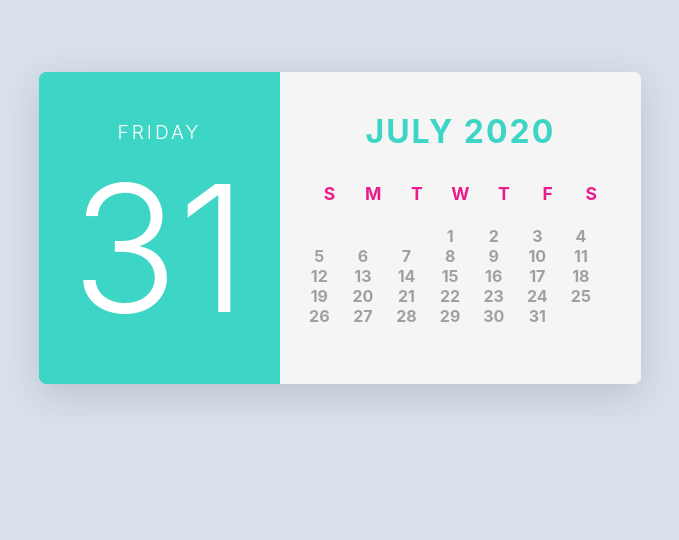
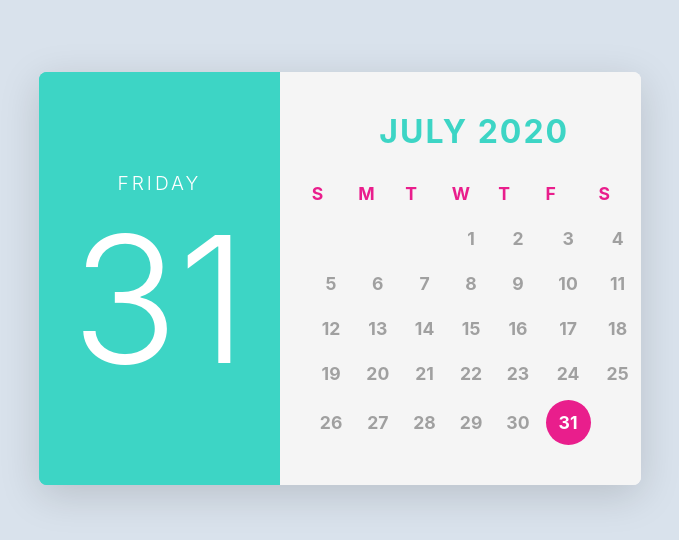
Before and after one commit to IrynaKr1/react-calendar, a React (Vite) app: page / in a window 1280 px wide. Shown: the top 540 px of the page, without its empty margins (300-979 px from the left). Built offline with nearby package versions, Linux system fonts and the light colour scheme.

Commit message:
Add correct grid style to week component, add current day styling

```diff
--- a/src/components/Day.jsx
+++ b/src/components/Day.jsx
@@ -1,7 +1,7 @@
 import styles from './Days.module.scss';
 
 function Day({ date, isToday }) {
-  return <div className={styles.dateStyle}>{date}</div>;
+  return <div className={`${styles.dateStyle} ${isToday ? styles.today : ''}`}>{date || ''}</div>;
 }
 
 export default Day;
--- a/src/components/Days.module.scss
+++ b/src/components/Days.module.scss
@@ -1,11 +1,20 @@
 .dateStyle {
   color: rgb(160, 160, 160);
   font-weight: bold;
-  padding: 5px;
-  width: 15px;
-  height: 15px;
+  padding: 8px;
   text-align: center;
+  font-size: 1.1rem;
+  min-height: 35px;
   display: flex;
   align-items: center;
   justify-content: center;
 }
+
+.today {
+  background: #e91e8c;
+  color: white !important;
+  border-radius: 50%;
+  width: 45px;
+  height: 45px;
+  margin: 0 auto;
+}
--- a/src/components/Month.jsx
+++ b/src/components/Month.jsx
@@ -1,5 +1,5 @@
 import Head from './Head';
-import TableHead from './TableHeader';
+import TableHeader from './TableHeader';
 import Week from './Week';
 import styles from './Month.module.scss';
 
@@ -15,10 +15,10 @@ function Month() {
   return (
     <div className={styles.month}>
       <Head month='JULY' year='2020' />
-      <TableHead />
-      <div className={styles.weeksContainer}>
+      <div className={styles.calendarGrid}>
+        <TableHeader />
         {weeks.map((weekDays, index) => (
-          <Week key={index} days={weekDays} />
+          <Week key={index} days={weekDays} todayDate={31} />
         ))}
       </div>
     </div>
--- a/src/components/Month.module.scss
+++ b/src/components/Month.module.scss
@@ -4,7 +4,8 @@
   padding: 2.5rem 2rem;
 }
 
-.weeksContainer {
-  display: flex;
-  flex-direction: column;
+.calendarGrid {
+  display: grid;
+  grid-template-columns: repeat(7, 1fr);
+  gap: 8px;
 }
--- a/src/components/TabHeader.module.scss
+++ b/src/components/TabHeader.module.scss
@@ -1,9 +1,5 @@
 .headerStyles {
-  display: grid;
-  grid-template-columns: repeat(7, 1fr);
-  gap: 8px;
-  margin-bottom: 1rem;
-  text-align: center;
+  display: contents;
 
   div {
     color: #e91e8c;
--- a/src/components/Week.jsx
+++ b/src/components/Week.jsx
@@ -1,11 +1,11 @@
 import Day from './Day';
 import styles from './Week.module.scss';
 
-function Week({ days }) {
+function Week({ days, todayDate }) {
   return (
     <div className={styles.weekStyle}>
-      {days.map((day) => (
-        <Day key={day} date={day} />
+      {days.map((day, index) => (
+        <Day key={index} date={day} isToday={day === todayDate} />
       ))}
     </div>
   );
--- a/src/components/Week.module.scss
+++ b/src/components/Week.module.scss
@@ -1,6 +1,3 @@
 .weekStyle {
-  display: grid;
-  grid-template-columns: repeat(7, 1fr);
-  gap: 8px;
-  margin-bottom: 5px;
+  display: contents;
 }
```
